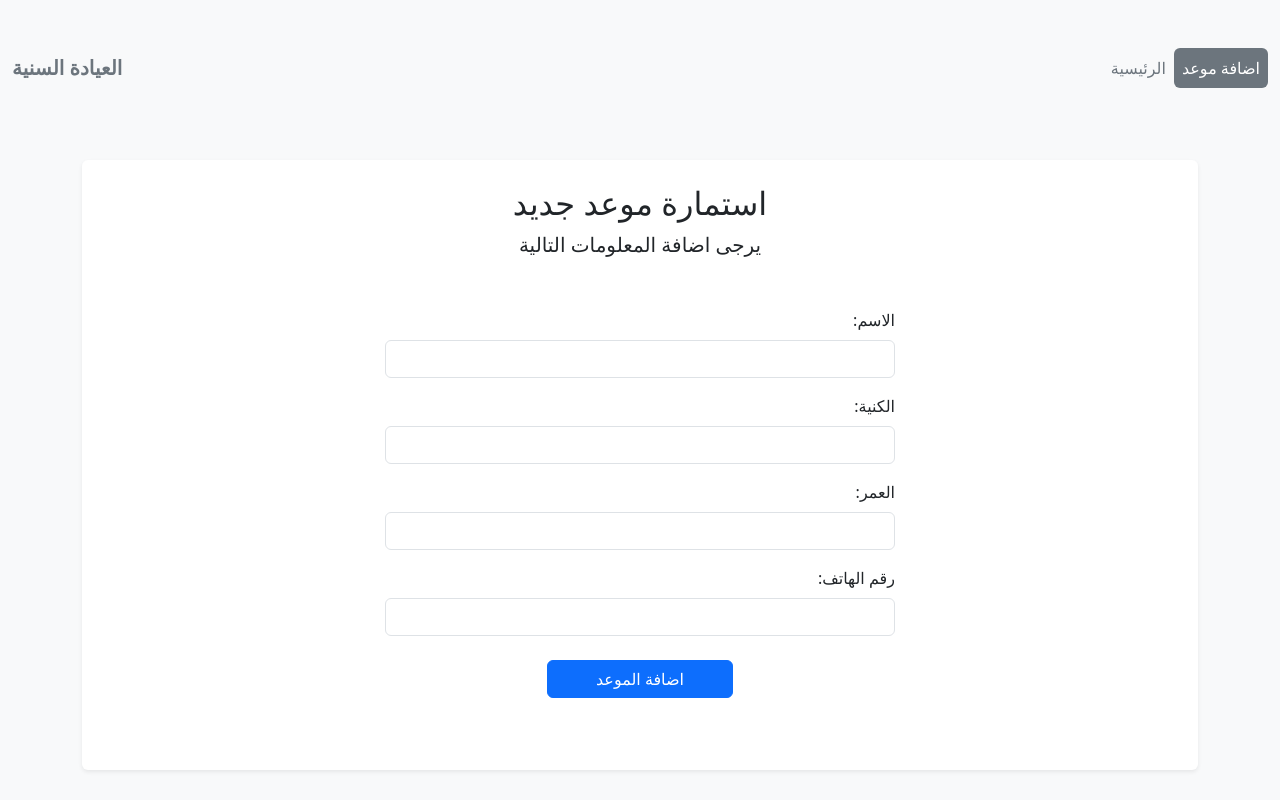
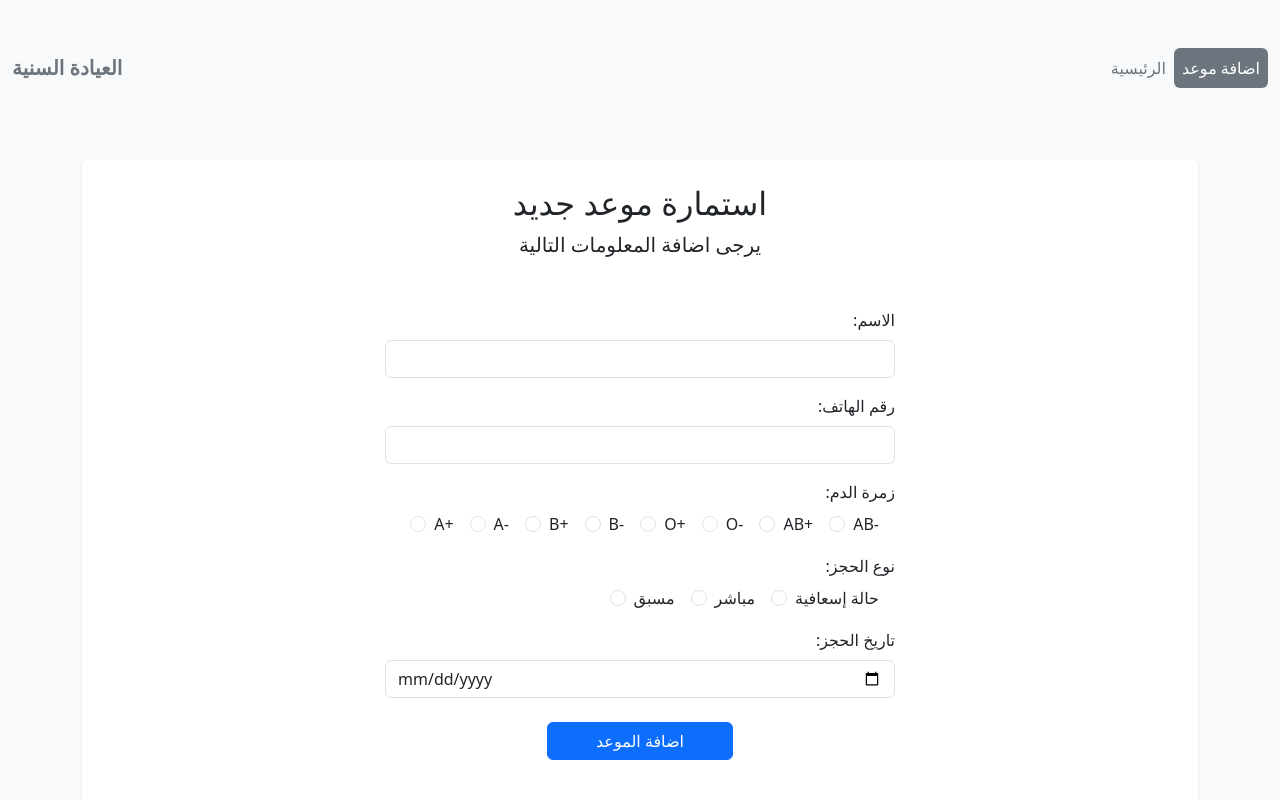
Before and after one commit to villiger9/react-dental-clinic, a React (Vite) app: page /newappointment in a window 1280 px wide. Shown: the top 800 px of the page. Built offline with nearby package versions, Linux system fonts and the light colour scheme.

Commit message:
appointment form tweaks

```diff
--- a/data/db.json
+++ b/data/db.json
@@ -1,18 +1,19 @@
 {
   "appointments": [
     {
-      "id": "8802",
-      "firstName": "asd",
-      "lastName": "asd",
-      "age": 123,
-      "phoneNumber": "123"
+      "id": "df7c",
+      "name": "ضصث",
+      "phoneNumber": "123",
+      "bloodType": "O-",
+      "appointmentType": "مباشر"
     },
     {
-      "id": "a492",
-      "firstName": "qwe",
-      "lastName": "qwe",
-      "age": 321,
-      "phoneNumber": "231"
+      "id": "8993",
+      "name": "asdf",
+      "phoneNumber": "1234",
+      "bloodType": "O-",
+      "appointmentType": "مسبق",
+      "appointmentDate": "2026-02-15"
     }
   ]
 }
--- a/src/pages/NewAppointment.jsx
+++ b/src/pages/NewAppointment.jsx
@@ -5,6 +5,7 @@ export default function NewAppointment() {
   const data = useActionData();
   const navigation = useNavigation();
   const isSubmitting = navigation.state === 'submitting';
+  const today = new Date().toISOString().split('T')[0];
 
   return (
     <div className="container-lg">
@@ -18,43 +19,18 @@ export default function NewAppointment() {
             {/* First Name */}
             <div className="mb-3 text-end">
               {/* use textend for arabic right alignment */}
-              <label htmlFor="firstName" className="form-label">
+              <label htmlFor="name" className="form-label">
                 :الاسم
               </label>
               <input
                 type="text"
-                id="firstName"
-                name="firstName"
+                id="name"
+                name="name"
                 className="form-control"
                 required
               />
             </div>
 
-            <div className="mb-3 text-end">
-              <label htmlFor="lastName" className="form-label">
-                :الكنية
-              </label>
-              <input
-                type="text"
-                id="lastName"
-                name="lastName"
-                className="form-control"
-                required
-              />
-            </div>
-
-            <div className="mb-3 text-end">
-              <label htmlFor="age" className="form-label">
-                :العمر
-              </label>
-              <input
-                type="number"
-                id="age"
-                name="age"
-                className="form-control"
-                required
-              />
-            </div>
             <div className="mb-3 text-end">
               <label htmlFor="phoneNumber" className="form-label">
                 :رقم الهاتف
@@ -64,6 +40,170 @@ export default function NewAppointment() {
                 id="phoneNumber"
                 name="phoneNumber"
                 className="form-control"
+                required
+              />
+            </div>
+
+            <div className="mb-3 text-end">
+              <div>
+                <label htmlFor="bloodType" className="form-label">
+                  :زمرة الدم
+                </label>
+              </div>
+              <div className="form-check form-check-inline">
+                <input
+                  className="form-check-input"
+                  type="radio"
+                  name="bloodType"
+                  id="inlineRadio1"
+                  value="A+"
+                />
+                <label className="form-check-label" htmlFor="inlineRadio1">
+                  A+
+                </label>
+              </div>
+              <div className="form-check form-check-inline">
+                <input
+                  className="form-check-input"
+                  type="radio"
+                  name="bloodType"
+                  id="inlineRadio2"
+                  value="A-"
+                />
+                <label className="form-check-label" htmlFor="inlineRadio2">
+                  A-
+                </label>
+              </div>
+              <div className="form-check form-check-inline">
+                <input
+                  className="form-check-input"
+                  type="radio"
+                  name="bloodType"
+                  id="inlineRadio3"
+                  value="B+"
+                />
+                <label className="form-check-label" htmlFor="inlineRadio3">
+                  B+
+                </label>
+              </div>
+              <div className="form-check form-check-inline">
+                <input
+                  className="form-check-input"
+                  type="radio"
+                  name="bloodType"
+                  id="inlineRadio4"
+                  value="B-"
+                />
+                <label className="form-check-label" htmlFor="inlineRadio4">
+                  B-
+                </label>
+              </div>
+              <div className="form-check form-check-inline">
+                <input
+                  className="form-check-input"
+                  type="radio"
+                  name="bloodType"
+                  id="inlineRadio5"
+                  value="O+"
+                />
+                <label className="form-check-label" htmlFor="inlineRadio5">
+                  O+
+                </label>
+              </div>
+              <div className="form-check form-check-inline">
+                <input
+                  className="form-check-input"
+                  type="radio"
+                  name="bloodType"
+                  id="inlineRadio6"
+                  value="O-"
+                />
+                <label className="form-check-label" htmlFor="inlineRadio6">
+                  O-
+                </label>
+              </div>
+              <div className="form-check form-check-inline">
+                <input
+                  className="form-check-input"
+                  type="radio"
+                  name="bloodType"
+                  id="inlineRadio7"
+                  value="AB+"
+                />
+                <label className="form-check-label" htmlFor="inlineRadio7">
+                  AB+
+                </label>
+              </div>
+              <div className="form-check form-check-inline">
+                <input
+                  className="form-check-input"
+                  type="radio"
+                  name="bloodType"
+                  id="inlineRadio8"
+                  value="AB-"
+                />
+                <label className="form-check-label" htmlFor="inlineRadio8">
+                  AB-
+                </label>
+              </div>
+            </div>
+
+            <div className="mb-3 text-end">
+              <div>
+                <label htmlFor="bloodType" className="form-label">
+                  :نوع الحجز
+                </label>
+              </div>
+              <div className="form-check form-check-inline">
+                <input
+                  className="form-check-input"
+                  type="radio"
+                  name="appointmentType"
+                  id="radio1"
+                  value="مسبق"
+                />
+                <label className="form-check-label" htmlFor="radio1">
+                  مسبق
+                </label>
+              </div>
+
+              <div className="form-check form-check-inline">
+                <input
+                  className="form-check-input"
+                  type="radio"
+                  name="appointmentType"
+                  id="radio2"
+                  value="مباشر"
+                />
+                <label className="form-check-label" htmlFor="radio2">
+                  مباشر
+                </label>
+              </div>
+
+              <div className="form-check form-check-inline">
+                <input
+                  className="form-check-input"
+                  type="radio"
+                  name="appointmentType"
+                  id="radio3"
+                  value="حالة إسعافية"
+                />
+                <label className="form-check-label" htmlFor="radio3">
+                  حالة إسعافية
+                </label>
+              </div>
+            </div>
+
+            <div className="mb-3 text-end">
+              <label htmlFor="appointmentDate" className="form-label">
+                :تاريخ الحجز
+              </label>
+              <input
+                type="date"
+                id="appointmentDate"
+                name="appointmentDate"
+                className="form-control"
+                min={today} // Prevents selecting past dates
                 required
               />
             </div>
@@ -97,10 +237,11 @@ export const appointmentAction = async ({ request }) => {
 
   // package the form data into an object
   const submission = {
-    firstName: data.get('firstName'),
-    lastName: data.get('lastName'),
-    age: Number(data.get('age')),
+    name: data.get('name'),
     phoneNumber: data.get('phoneNumber'),
+    bloodType: data.get('bloodType'),
+    appointmentType: data.get('appointmentType'),
+    appointmentDate: data.get('appointmentDate'),
   };
 
   console.log(submission);
```
